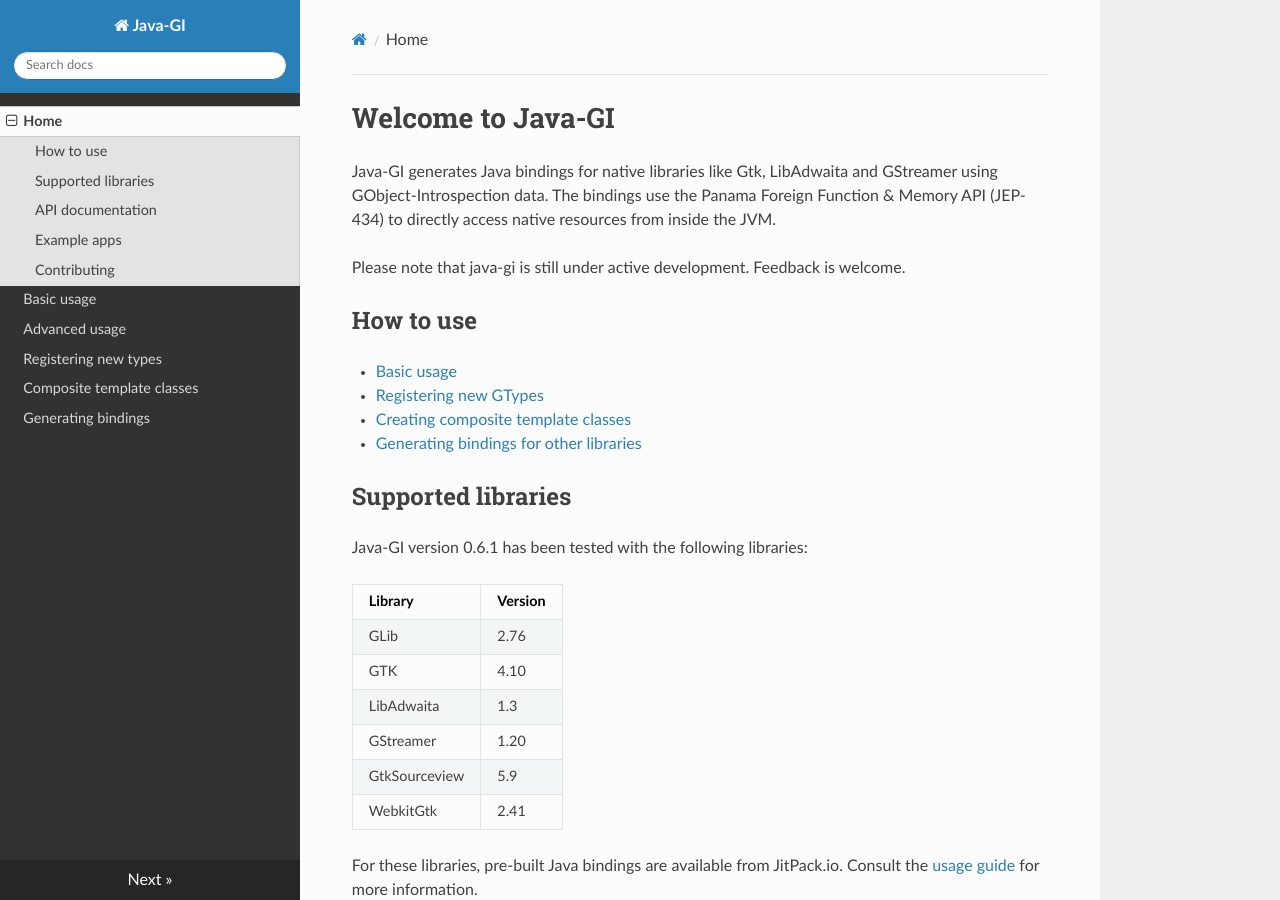
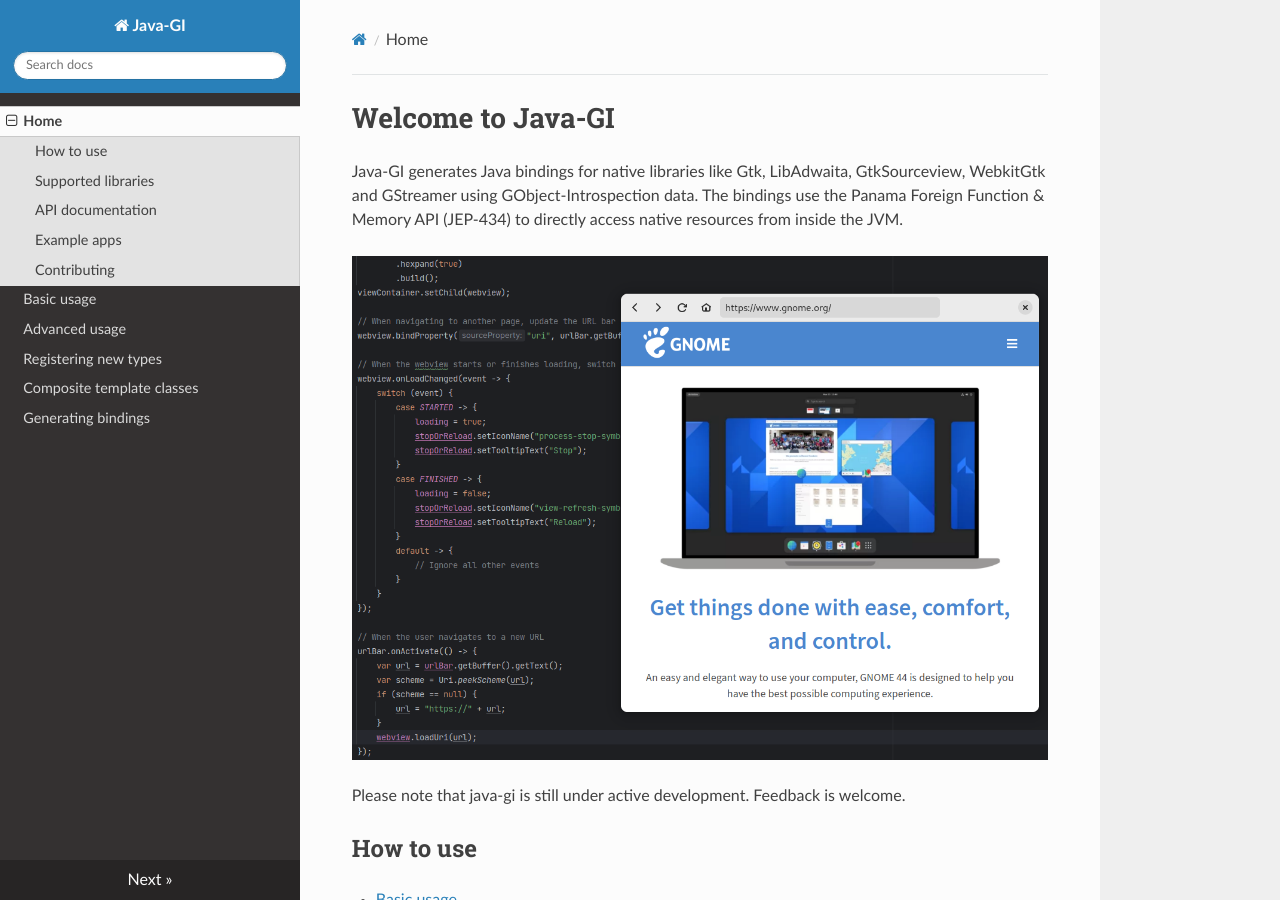
Before and after one commit to jwharm/java-gi, an MkDocs documentation site: the page built from website/docs/index.md, in a window 1280 px wide and 900 px high. Built offline with MkDocs 1.6.1, drawn with Linux system fonts in a browser that asks for light colours; nearby versions of some CDN libraries; some of the changed text lies outside the part shown.

```diff
--- a/website/docs/index.md
+++ b/website/docs/index.md
@@ -1,6 +1,8 @@
 # Welcome to Java-GI
 
-Java-GI generates Java bindings for native libraries like Gtk, LibAdwaita and GStreamer using GObject-Introspection data. The bindings use the Panama Foreign Function & Memory API (JEP-434) to directly access native resources from inside the JVM.
+Java-GI generates Java bindings for native libraries like Gtk, LibAdwaita, GtkSourceview, WebkitGtk and GStreamer using GObject-Introspection data. The bindings use the Panama Foreign Function & Memory API (JEP-434) to directly access native resources from inside the JVM.
+
+![Screenshot of Browser example](img/browser-screenshot.png)
 
 Please note that java-gi is still under active development. Feedback is welcome.
 
@@ -39,9 +41,13 @@ Java-GI converts API documentation from GObject-Introspection to Javadoc. For th
 
 * Javadoc for [Adwaita](https://jwharm.github.io/java-gi/adwaita/org.gnome.adwaita/module-summary.html)
 
+* Javadoc for [GtkSourceView](https://jwharm.github.io/java-gi/gtksourceview/org.gnome.gtksourceview/module-summary.html)
+
+* Javadoc for [WebkitGtk](https://jwharm.github.io/java-gi/webkitgtk/org.gnome.webkitgtk/module-summary.html)
+
 * Javadoc for [GStreamer](https://jwharm.github.io/java-gi/gstreamer/org.freedesktop.gstreamer/module-summary.html)
 
-JAR files with the Javadoc and source code, to use offline in your IDE, are available from [JitPack.io](https://jitpack.io/#jwharm/java-gi/v0.5.1).
+JAR files with the Javadoc and source code, to use offline in your IDE, are available from [JitPack.io](https://jitpack.io/#jwharm/java-gi/0.6.1).
 
 ## Example apps
 
```
Also changed, not shown: README.md, website/docs/img/browser-screenshot.png (added).
